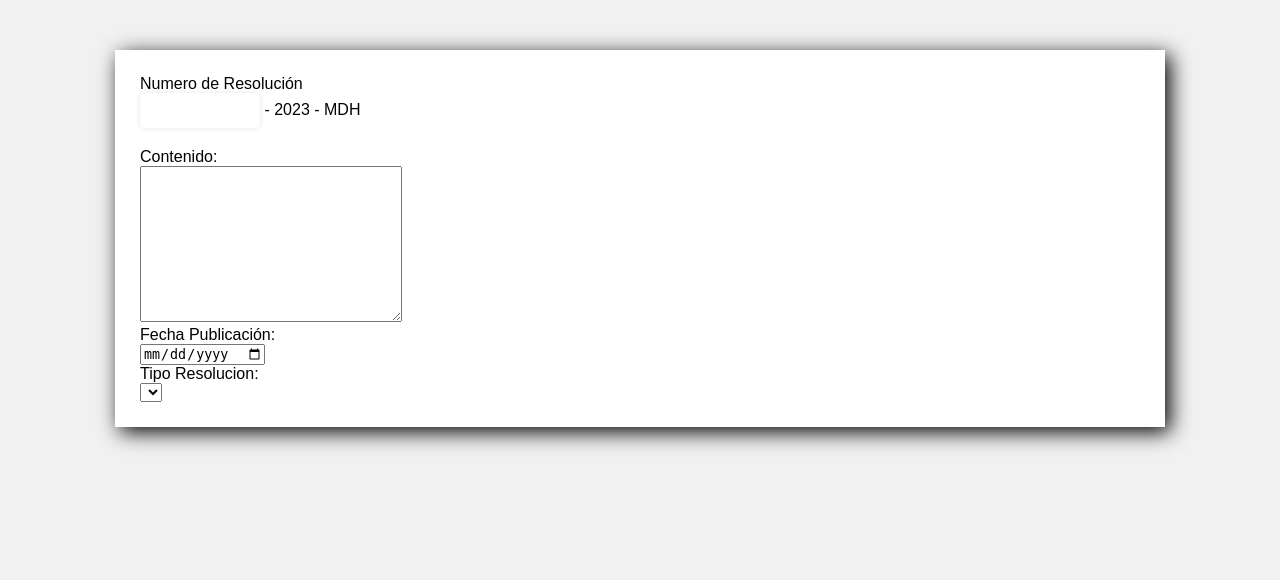
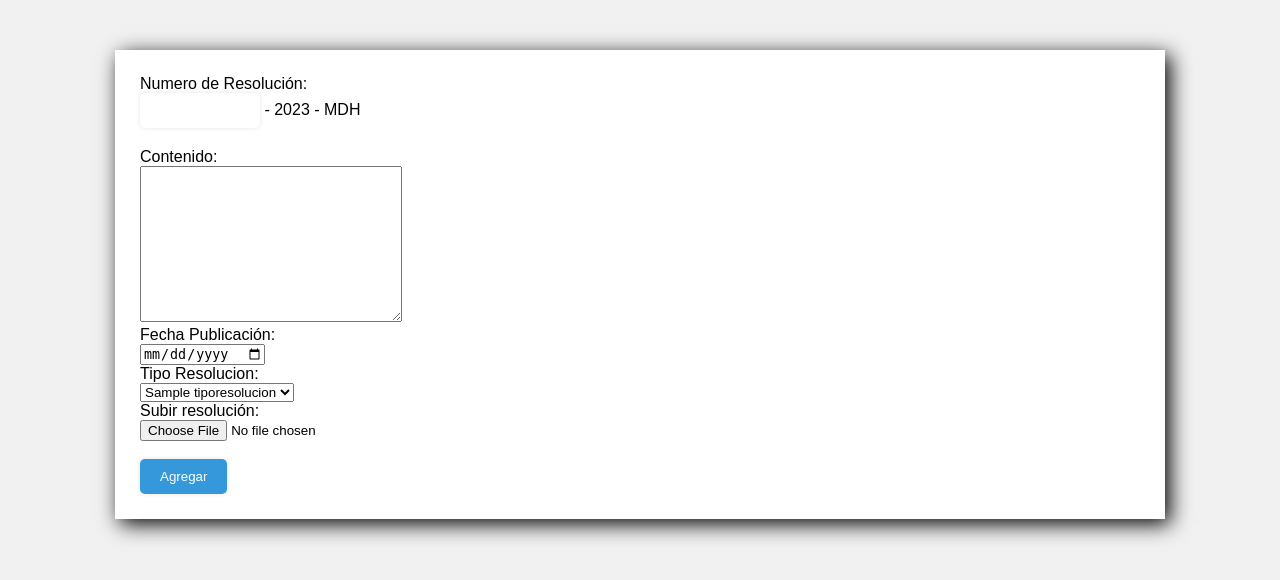
Before and after one commit to RJosueMR/mdh_resoluciones, a PHP site: page /registroresolucion.php in a window 1280 px wide. Shown: the part 90-670 px from the top of the page. Run offline with PHP 8.4, Linux system fonts and the light colour scheme; tables that the repository leaves empty hold one stand-in row (values such as "Sample post"); data that the repository does not hold is empty.

Commit message:
sincronizar290323-1
Co-authored-by: ArthurG018 <ArthurG018@users.noreply.github.com>
Co-authored-by: Jeyson03 <Jeyson03@users.noreply.github.com>

```diff
--- a/css/reporte.css
+++ b/css/reporte.css
@@ -3,14 +3,14 @@
     box-shadow: 5px 5px 20px black;
     margin: auto;
     margin-top: 50px;
-    min-width: 300px;
-    padding: 25px;
+    min-width: 908px;
     width: 85%;
 }
 
 .tabla-reporte{
     border-collapse: collapse;
     margin: auto;
+    min-width: 883px;
     width: 85%;
 }
 
--- a/php/p_tiporesolucion.php
+++ b/php/p_tiporesolucion.php
@@ -1,7 +1,7 @@
 <?php
 include("conexion.php");
 
-$_nombre = $_POST['txt_tipoResolucion'];
+$_nombre = utf8_decode($_POST['txt_tipoResolucion']);
 $sql="select * from tiporesolucion";
 
 //Evaluamos si ya existe el nombre tipo de resolucion
--- a/registroresolucion.php
+++ b/registroresolucion.php
@@ -16,33 +16,39 @@ include("php/conexion.php");
     include("cabecera.php");
     ?>
     <div class="contenedor contenedor-res">
-        <form action="php/registroresolucion.php" method="post">
-            <div>
-                <div>Numero de Resolución</div>
-                <div><input type="text" name="txt_NumRes" class="caja caja-pequeña"> - <?php echo date("Y"); ?> - MDH</div>
+        <form action="php/p_registroresolucion.php" method="post" enctype="multipart/form-data">
+            <div class="wrapper">
+                <div class="Premisa1">Numero de Resolución:</div>
+                <div><input type="text" name="txt_NumRes" class="caja caja-pequeña" required> - <?php echo date("Y"); ?> - MDH</div>
             </div>
-            <div>
-                <div>Contenido:</div>
-                <div><textarea name="txt_ContRes" id="" cols="30" rows="10"></textarea></div>
+            <div class="wrapper">
+                <div class="Premisa2">Contenido:</div>
+                <div><textarea name="txt_ContRes" id="" cols="30" rows="10" required></textarea></div>
             </div>
-            <div>
-                <div>Fecha Publicación:</div>
-                <div><input type="date" name="txt_FechPub" id=""></div>
+            <div class="wrapper">
+                <div class="Premisa3">Fecha Publicación:</div>
+                <div><input type="date" name="txt_FechPub" required></div>
             </div>
-            <div>
-                <div>Tipo Resolucion:</div>
-                <div><select name="lst_TipoRes" id="">
+            <div class="wrapper">
+                <div class="Premisa4">Tipo Resolucion:</div>
+                <div><select name="lst_TipoRes" id="" required>
                     <?php
-                    $sql = "select*from tiporesolucion";
+                    $sql = "select * from tiporesolucion";
                     $fila = mysql_query($sql,$cn);
                     while($r=mysql_fetch_array($fila)){
                     ?>
-                    <option value="<?php echo $r['IdTipoUsu'];?>"><?php echo $r['NombreTipoUsu'];?></option>
+                    <option value="<?php echo $r['IdTipoRes'];?>"><?php echo utf8_encode($r['NombreTipoRes']);?></option>
                     <?php
                     }
                     ?>
                 </select></div>
             </div>
+            <div class="wrapper">
+                <div class="Premisa5">Subir resolución:</div>
+                <div><input type="file" name="archivo" required></div>
+            </div>
+            <br>
+            <div><input type="submit" value="Agregar"></div>
         </form>
     </div>
 </body>
```
Also changed, not shown: css/botones.css (added, +7 -0 lines), php/p_rasistente.php (+4 -4 lines), php/p_registroresolucion.php (+26 -5 lines), reporte.php (+9 -4 lines), img/Muni-Hualmay2.png (added), img/pdf-icon.png (added), 1 other file.
